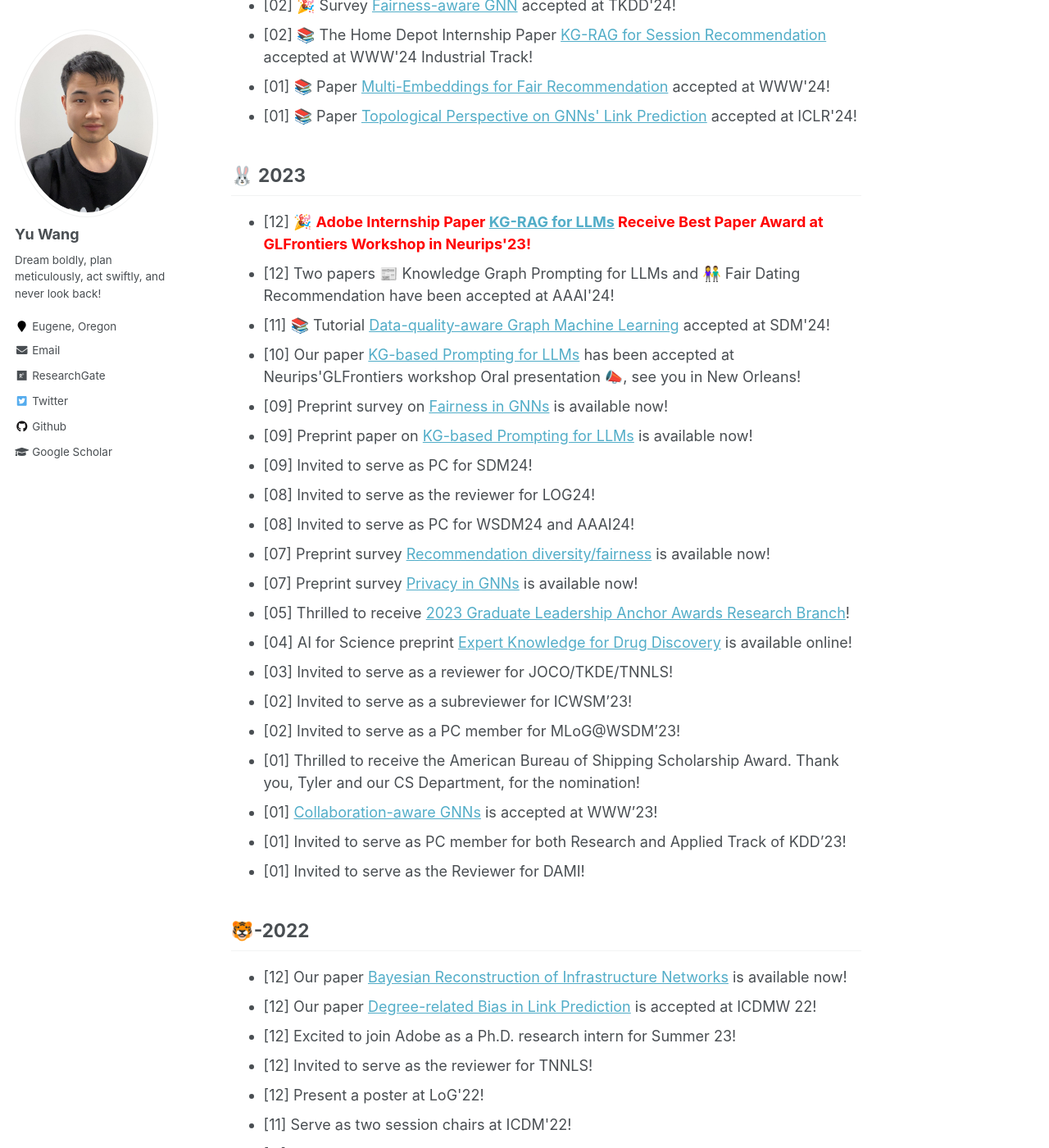
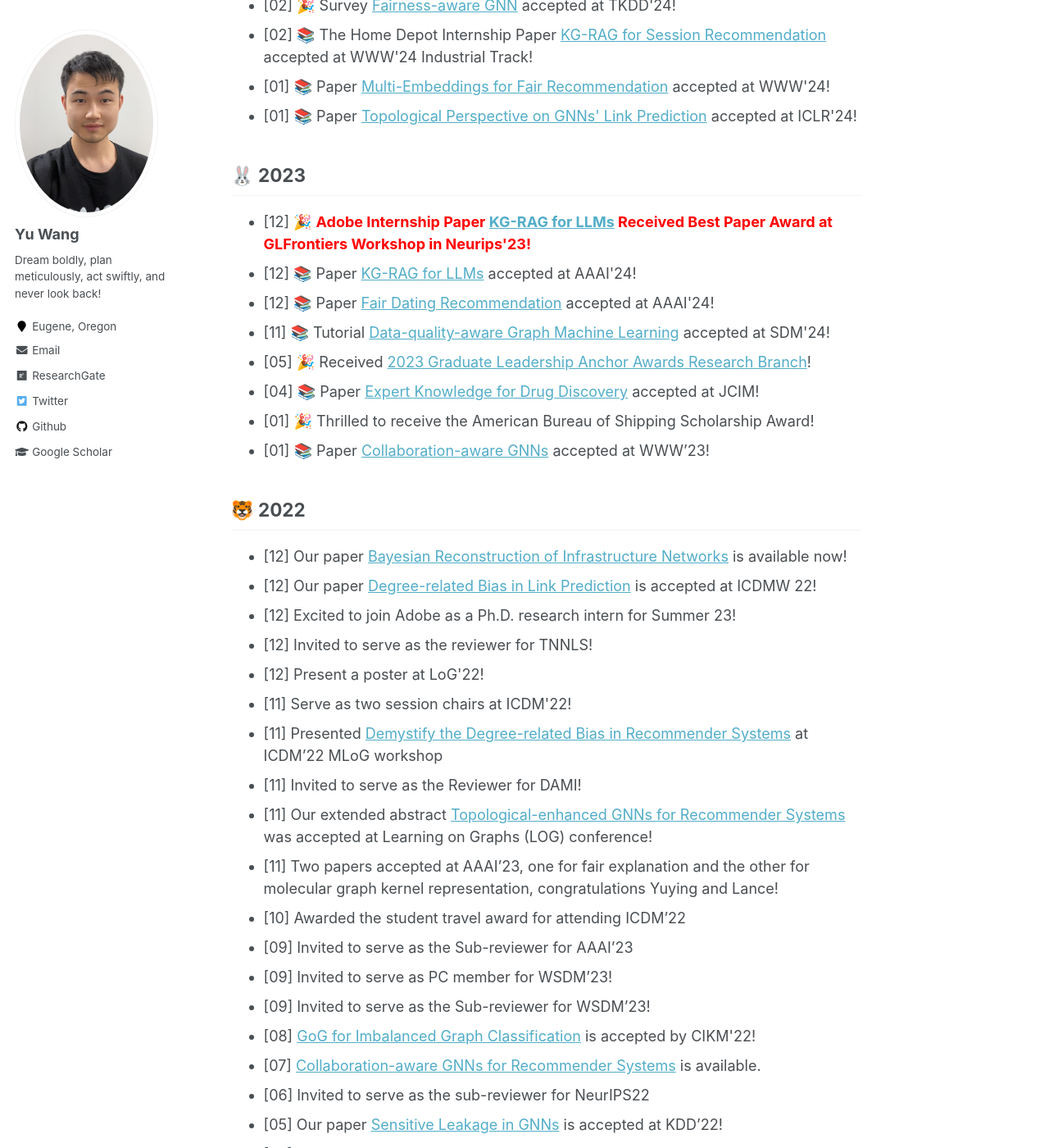
Before and after one commit to yuwang0103/yuwang0103.github.io, a Jekyll site: the page built from _pages/about.md, in a window 1280 px wide and 1400 px high, scrolled down 2297 px. Shown: the whole window at 82% size. Built offline with Jekyll 4.4.1, drawn with Linux system fonts in a browser that asks for light colours.

Commit message:
Update about.md

```diff
--- a/_pages/about.md
+++ b/_pages/about.md
@@ -77,29 +77,17 @@ News
 🐰 2023
 -----
 <ul>
-<li>[12] 🎉 <span style="color:red"><b>Adobe Internship Paper <a href='https://ojs.aaai.org/index.php/AAAI/article/view/29889'>KG-RAG for LLMs</a> Receive Best Paper Award at GLFrontiers Workshop in Neurips'23!</b></span></li>
-<li>[12] Two papers 📰 Knowledge Graph Prompting for LLMs and 👫 Fair Dating Recommendation have been accepted at AAAI'24!</li>
+<li>[12] 🎉 <span style="color:red"><b>Adobe Internship Paper <a href='https://ojs.aaai.org/index.php/AAAI/article/view/29889'>KG-RAG for LLMs</a> Received Best Paper Award at GLFrontiers Workshop in Neurips'23!</b></span></li>
+<li>[12] 📚 Paper <a href='https://ojs.aaai.org/index.php/AAAI/article/view/29889'>KG-RAG for LLMs</a> accepted at AAAI'24!</li>
+<li>[12] 📚 Paper <a href='https://ojs.aaai.org/index.php/AAAI/article/view/30263'>Fair Dating Recommendation</a> accepted at AAAI'24!</li>
 <li>[11] 📚 Tutorial <a href='https://yuwang0103.github.io/_pages/tutorial_ppt.pdf'>Data-quality-aware Graph Machine Learning</a> accepted at SDM'24!</li>
-<li>[10] Our paper <a href='https://arxiv.org/abs/2308.11730'>KG-based Prompting for LLMs</a> has been accepted at Neurips'GLFrontiers workshop Oral presentation 📣, see you in New Orleans!</li>
-<li>[09] Preprint survey on <a href='https://arxiv.org/abs/2307.03929'>Fairness in GNNs</a> is available now!</li>
-<li>[09] Preprint paper on <a href='https://arxiv.org/abs/2308.11730'>KG-based Prompting for LLMs</a> is available now!</li>
-<li>[09] Invited to serve as PC for SDM24! </li>
-<li>[08] Invited to serve as the reviewer for LOG24! </li>
-<li>[08] Invited to serve as PC for WSDM24 and AAAI24! </li>
-<li>[07] Preprint survey <a href='https://arxiv.org/abs/2307.04644'>Recommendation diversity/fairness</a> is available now!</li>
-<li>[07] Preprint survey <a href='https://arxiv.org/abs/2308.16375'>Privacy in GNNs</a> is available now!</li>
-<li>[05] Thrilled to receive <a href='https://news.vanderbilt.edu/2023/08/04/five-students-receive-2023-graduate-leadership-anchor-awards'>2023 Graduate Leadership Anchor Awards Research Branch</a>! </li>
-<li>[04] AI for Science preprint <a href='https://www.biorxiv.org/content/10.1101/2023.04.17.537185v1.abstract'>Expert Knowledge for Drug Discovery</a> is available online! </li>
-<li>[03] Invited to serve as a reviewer for JOCO/TKDE/TNNLS! </li>
-<li>[02] Invited to serve as a subreviewer for ICWSM’23! </li>
-<li>[02] Invited to serve as a PC member for MLoG@WSDM’23! </li>
-<li>[01] Thrilled to receive the American Bureau of Shipping Scholarship Award. Thank you, Tyler and our CS Department, for the nomination! </li>
-<li>[01] <a href='https://dl.acm.org/doi/abs/10.1145/3543507.3583229'>Collaboration-aware GNNs</a> is accepted at WWW’23! </li>
-<li>[01] Invited to serve as PC member for both Research and Applied Track of KDD’23! </li>
-<li>[01] Invited to serve as the Reviewer for DAMI! </li>
+<li>[05] 🎉 Received <a href='https://news.vanderbilt.edu/2023/08/04/five-students-receive-2023-graduate-leadership-anchor-awards'>2023 Graduate Leadership Anchor Awards Research Branch</a>!</li>
+<li>[04] 📚 Paper <a href='https://www.biorxiv.org/content/10.1101/2023.04.17.537185v1.abstract'>Expert Knowledge for Drug Discovery</a> accepted at <a href='https://pubs.acs.org/journal/jcisd8'></a>JCIM! </li>
+<li>[01] 🎉 Thrilled to receive the American Bureau of Shipping Scholarship Award! </li>
+<li>[01] 📚 Paper <a href='https://dl.acm.org/doi/abs/10.1145/3543507.3583229'>Collaboration-aware GNNs</a> accepted at WWW’23! </li>
 </ul>
 
-🐯-2022
+🐯 2022
 -----
 <ul>
 <li>[12] Our paper <a href='https://arxiv.org/abs/2211.15590'>Bayesian Reconstruction of Infrastructure Networks</a> is available now! </li>
```
